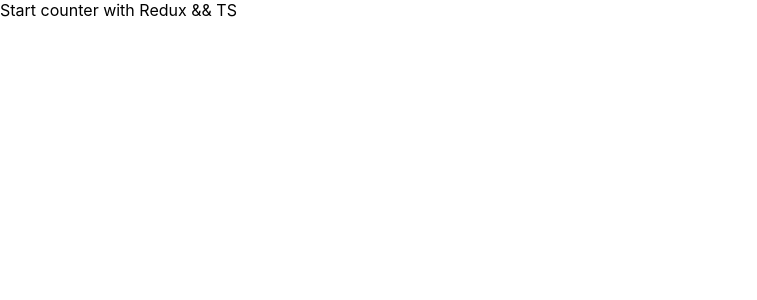
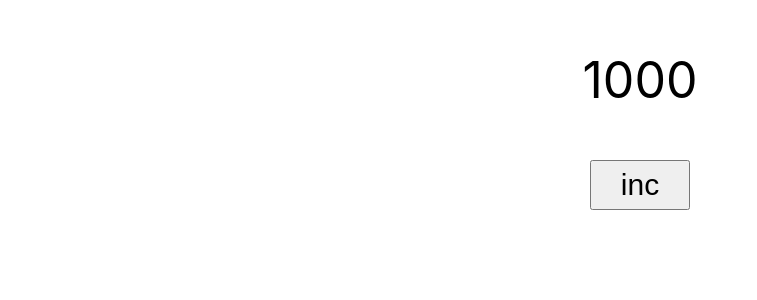
Before and after one commit to limitlesscreator/counter, a React (Create React App) app: page / in a window 1280 px wide. Shown: the top 300 px of the page, without its empty margins (0-757 px from the left). Built offline with nearby package versions, Linux system fonts and the light colour scheme.

Commit message:
Типизация store, state, reducer, action creator, useSelector

```diff
--- a/package.json
+++ b/package.json
@@ -17,6 +17,7 @@
     "react-scripts": "4.0.2",
     "redux": "^4.1.1",
     "redux-thunk": "^2.3.0",
+    "sass": "^1.37.5",
     "typescript": "^4.1.2",
     "web-vitals": "^1.0.1"
   },
--- /dev/null
+++ b/src/App.module.sass
@@ -0,0 +1,10 @@
+.app
+  text-align: center
+  font-size: 50px
+  margin-top: 50px
+
+.inc
+  font-size: 30px
+  width: 100px
+  height: 50px
+  margin: 50px auto 0
--- a/src/App.tsx
+++ b/src/App.tsx
@@ -1,11 +1,24 @@
-import React, {} from 'react';
+import React, {useState} from 'react';
+import s from "./App.module.sass"
+import {useDispatch, useSelector} from "react-redux";
+import {AppStateType} from "./bll/store";
+import {incValueAC} from "./bll/counter-reducer";
 
 
 function App() {
 
+    const value = useSelector<AppStateType,number>(state => state.counter.value)
+    const dispatch = useDispatch()
+
+    const incHandler = () => {
+        dispatch(incValueAC())
+    }
+
     return (
-        <div className="App">
-           Start counter with Redux && TS
+        <div className={s.app}>
+            {value}
+            <br/>
+            <button className={s.inc} onClick={incHandler}>inc</button>
         </div>
     );
 }
--- /dev/null
+++ b/src/bll/counter-reducer.ts
@@ -0,0 +1,32 @@
+export const initialState: InitialStateType = {
+    value: 1000
+}
+
+type InitialStateType = {
+    value: number
+}
+
+export const counterReducer = (state = initialState, action: ActionType): InitialStateType => {
+    switch (action.type) {
+        case "INC-VALUE": {
+            return {
+                ...state, value: state.value + 1
+            }
+        }
+        case "SET-VALUE-FROM-LOCAL-STORAGE": {
+            return {
+                ...state, value: action.value
+            }
+        }
+        default:
+            return state
+    }
+}
+
+export const incValueAC = () => ({type: "INC-VALUE"} as const)
+export const setValueLSAC = (value: number) => ({type: "SET-VALUE-FROM-LOCAL-STORAGE", value} as const) //LS - Local Storage
+
+export type IncValuesActionType = ReturnType<typeof incValueAC>
+export type SetValueLSActionType = ReturnType<typeof setValueLSAC>
+
+type ActionType = IncValuesActionType  | SetValueLSActionType
--- /dev/null
+++ b/src/bll/store.ts
@@ -0,0 +1,12 @@
+import {combineReducers, createStore} from "redux";
+import {counterReducer} from "./counter-reducer";
+
+const rootReducer = combineReducers({
+    counter: counterReducer
+})
+
+export type AppStateType = ReturnType<typeof rootReducer>
+
+export const store = createStore(rootReducer)
+
+type AppStoreType = typeof store
--- a/src/index.tsx
+++ b/src/index.tsx
@@ -3,10 +3,14 @@
 import './index.css';
 import App from './App';
 import reportWebVitals from './reportWebVitals';
+import {Provider} from "react-redux";
+import {store} from "./bll/store";
 
 ReactDOM.render(
   <React.StrictMode>
-    <App />
+      <Provider store={store}>
+          <App />
+      </Provider>
   </React.StrictMode>,
   document.getElementById('root')
 );
```
Also changed, not shown: src/counter.module.css (added), 1 other file (tests, documents, lock files or other folders).
